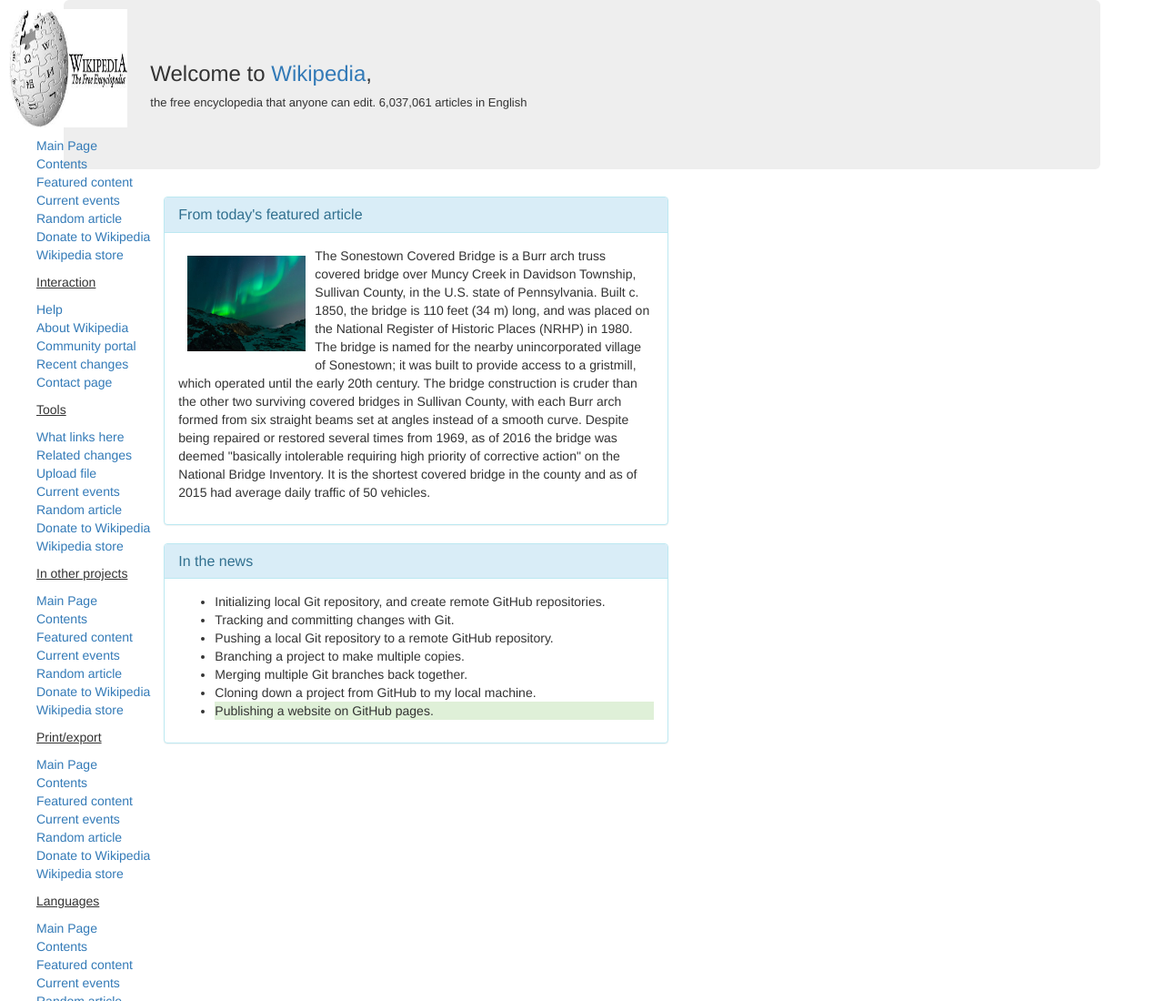
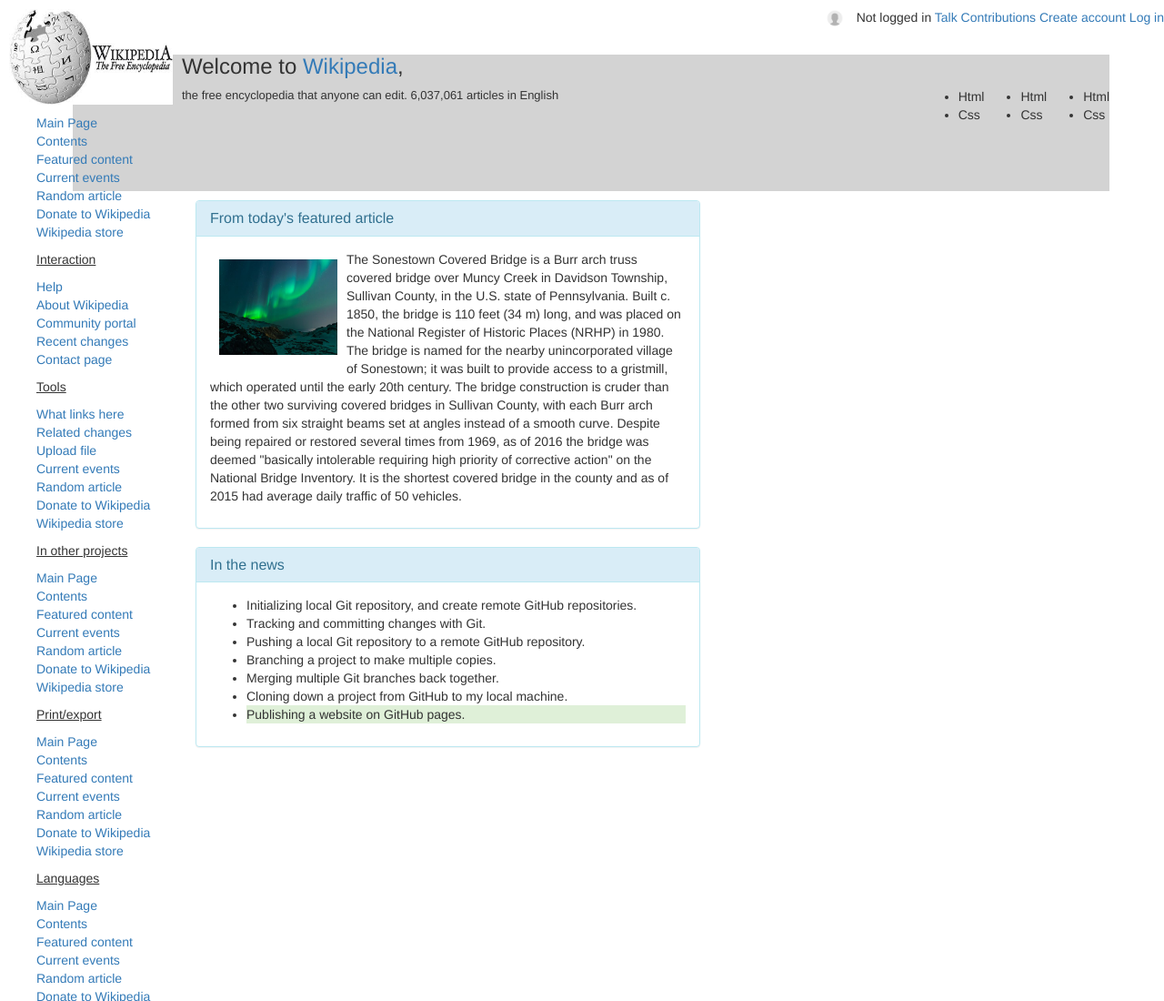
Before and after one commit to djzevenbergen/wikipedia-demo, a plain HTML site: page index.html in a window 1280 px wide. Shown: the top 1100 px of the page at 91% size. Drawn offline with Linux system fonts and the light colour scheme.

Commit message:
fix header and change margins

```diff
--- a/css/styles.css
+++ b/css/styles.css
@@ -33,4 +33,22 @@
 
 #header-text {
   font-size: small;
+  float: left;
 }
+
+#top-right-header {
+  float: right;
+  padding-bottom: 30px;
+}
+.intro{
+  float: right;
+
+}
+
+.header-box {
+  background-color: lightgrey;
+  height: 150px;
+  width: 1140px;
+  margin: 10px;
+
+}
--- a/index.html
+++ b/index.html
@@ -9,7 +9,7 @@
 
 
         <div class="sidebar">
-          <img src="img/logo01.jpg" width="150px" height="150px">
+          <img src="img/logo01.jpg" width="200px" height="125px">
           <ul>
             <li><a href="#">Main Page</a></li>
             <li><a href="#">Contents</a></li>
@@ -79,13 +79,38 @@
           </ul>
         </div>
 
+        <p id="top-right-header"><img src="img/user.jpg" width="40px" height="40px"> Not logged in   <a href="#">Talk</a>   <a href="#">Contributions</a>   <a href="#">Create account</a>   <a href="#">Log in</a></p>
+
+
+        <br>
+        <br>
+
         <div class="container">
 
-          <div class="jumbotron">
+
+          <div class="header-box">
             <h3>Welcome to <a href="">Wikipedia</a>,</h3>
             <p id="header-text">
               the free encyclopedia that anyone can edit. 6,037,061 articles in English
             </p>
+            <div class="intro">
+              <ul>
+                <li>Html</li>
+                <li>Css</li>
+              </ul>
+            </div>
+            <div class="intro">
+              <ul>
+                <li>Html</li>
+                <li>Css</li>
+              </ul>
+            </div>
+            <div class="intro">
+              <ul>
+                <li>Html</li>
+                <li>Css</li>
+              </ul>
+            </div>
           </div>
           <div class="row">
             <div class="col-md-6">
```
Also changed, not shown: img/demo.png (added), img/user.jpg (added).
